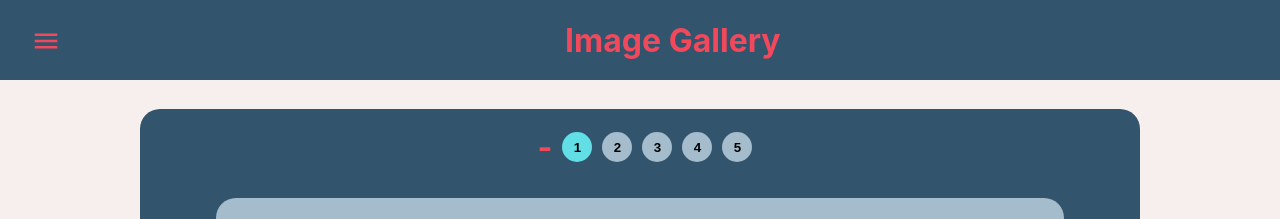
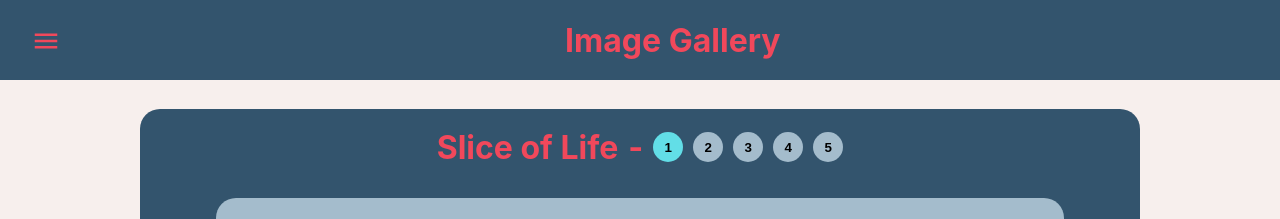
Before and after one commit to BenFin75/UI-design, a React (Create React App) app: page / in a window 1280 px wide. Shown: the top 219 px of the page. Built offline with nearby package versions, Linux system fonts and the light colour scheme.

Commit message:
fixed changing gallery title again

```diff
--- a/src/Gallery.jsx
+++ b/src/Gallery.jsx
@@ -11,6 +11,11 @@ function Gallery({ categorySelection }) {
   };
 
   const refreshPage = true;
+
+  let title = Object.keys(categories)[0];
+  if (Object.keys(categories)[categorySelection]) {
+    title = Object.keys(categories)[categorySelection];
+  }
 
   let images = Object.values(categories)[0];
   if (categorySelection >= 0) {
@@ -68,7 +73,7 @@ function Gallery({ categorySelection }) {
   return (
     <div className="gallery">
       <div className="header">
-        <h1>{Object.keys(categories)[categorySelection]}</h1>
+        <h1>{title}</h1>
         <h1>-</h1>
         {
         Object.values(images).map((image, index) => (
```
